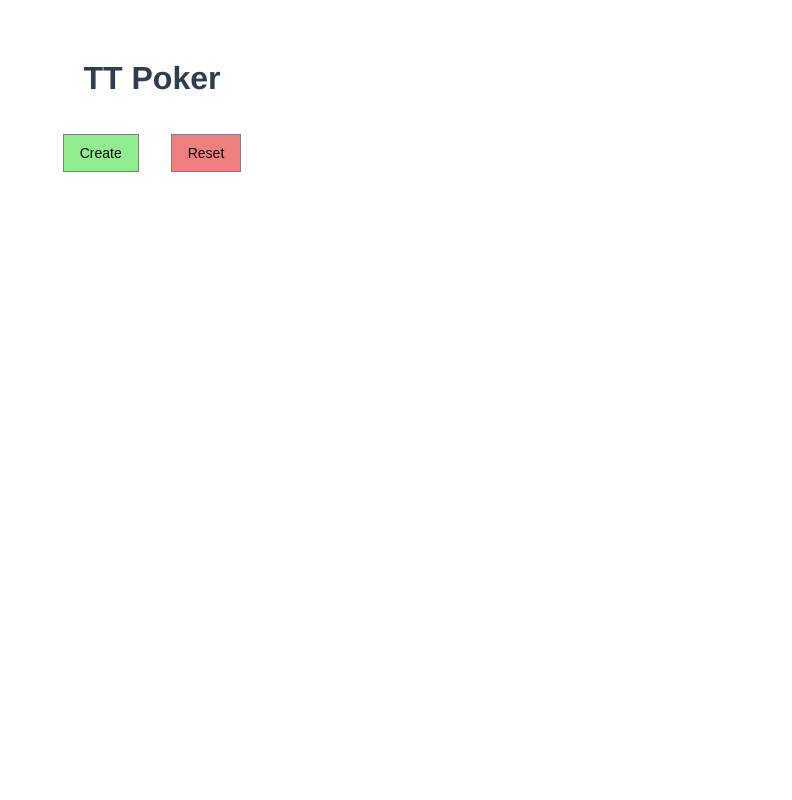
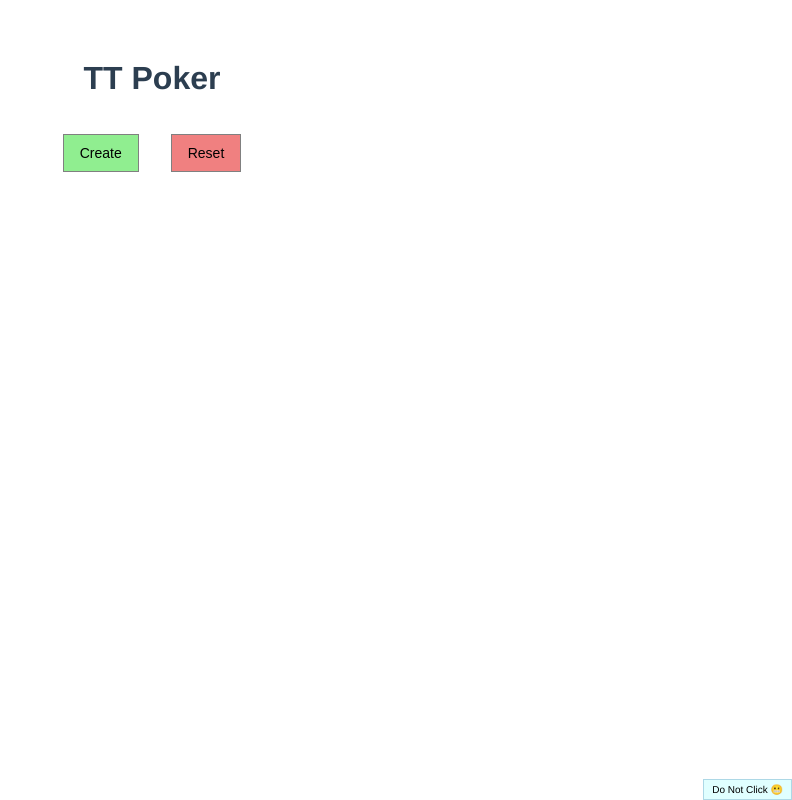
Before and after one commit to jnat01/tt-poker, a Vue app: page / in a window 1280 px wide. Shown: the whole page, without its empty margins (488-1280 px from the left). Built offline with nearby package versions, Linux system fonts and the light colour scheme.

Commit message:
The not so subtle easter egg

```diff
--- a/src/App.vue
+++ b/src/App.vue
@@ -1,6 +1,13 @@
 <template>
   <h1>TT Poker</h1>
   <PokerTable />
+  <a
+    class="tt-app--do-not-click"
+    target="_blank"
+    href="https://www.youtube.com/watch?v=eBGIQ7ZuuiU"
+  >
+    Do Not Click 😬
+  </a>
 </template>
 
 <script>
@@ -25,6 +32,23 @@ export default {
   margin-top: 60px;
 }
 
+// the fun anchor tag
+.tt-app--do-not-click {
+  background-color: lightcyan;
+  border: 1px solid lightblue;
+  color: black;
+  font-size: 10px;
+  padding: 4px 8px;
+  position: absolute;
+  bottom: 0;
+  right: 0;
+  text-decoration: none;
+
+  &:hover {
+    cursor: pointer;
+  }
+}
+
 // app wide poker styling
 button {
   font-size: 14px;
```
